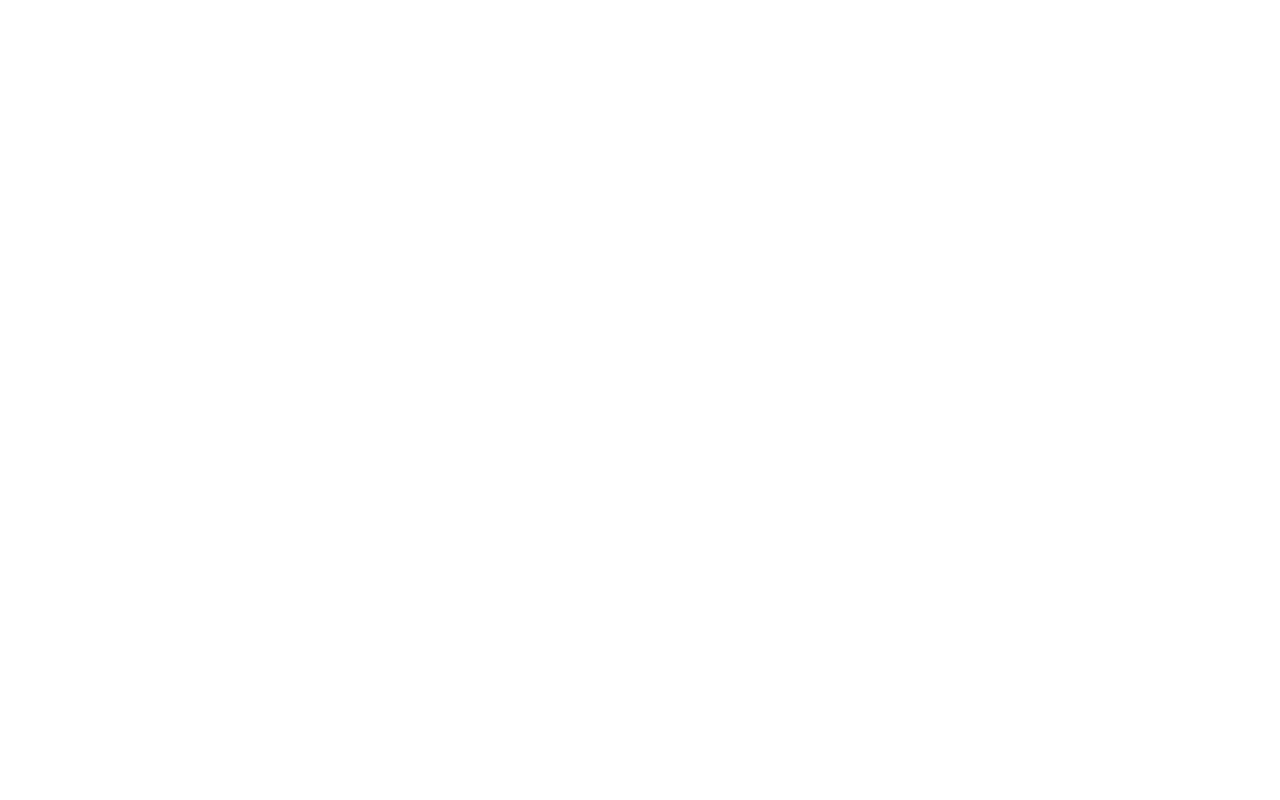
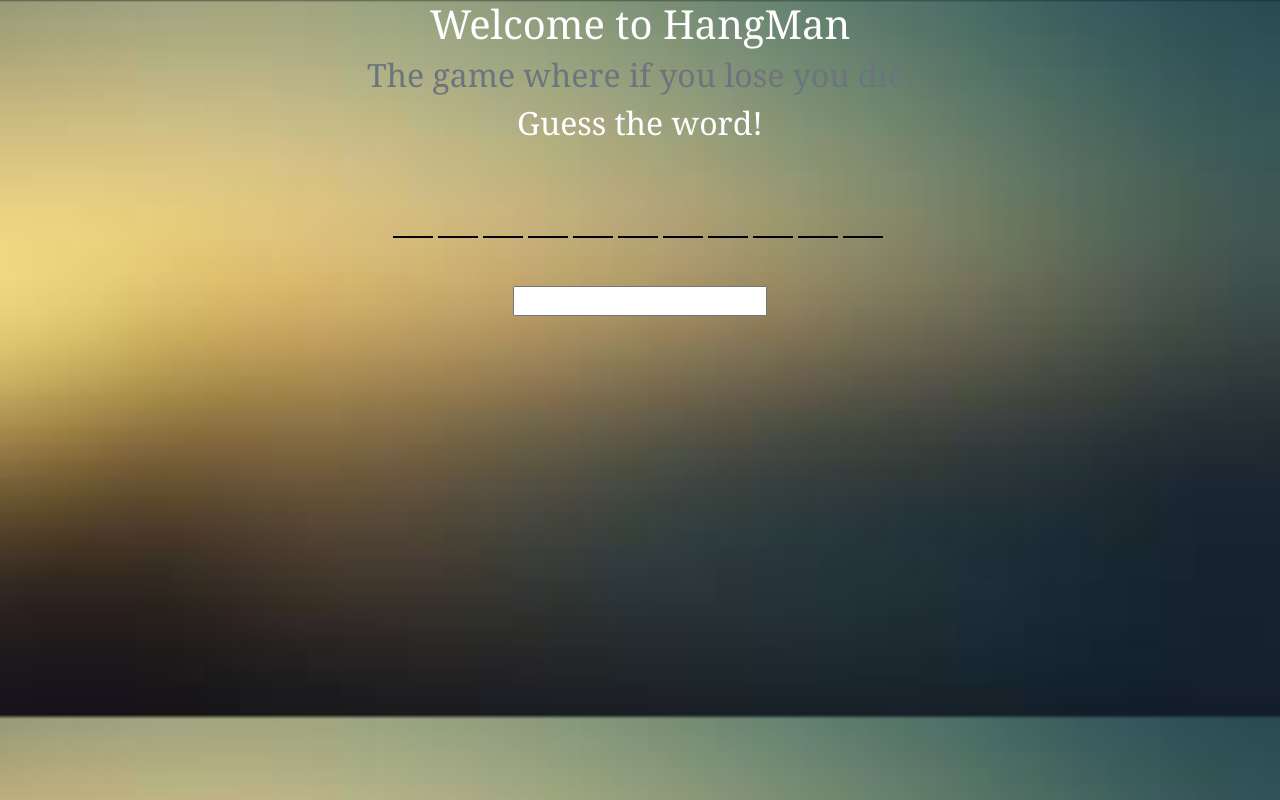
Before and after one commit to josha5/Word_guess_game, a plain HTML site: page index.html in a window 1280 px wide. Drawn offline with nearby package versions, Linux system fonts and the light colour scheme.

Commit message:
created randomWord function, checkGuessLetter function, and getGuessInput function

```diff
--- a/assets/css/style.css
+++ b/assets/css/style.css
@@ -0,0 +1,24 @@
+header {
+    text-align: center;
+    color: white;
+    font-weight: bold;
+}
+
+body {
+    background-image: url(../images/gradientImage.jpg);
+    background-size: cover;
+    font-family: Georgia;
+}
+
+h1,h2,h3,h4,h5 {
+    color: white;
+}
+
+.letterBox {
+    font-size: 24px;
+    width: 40px;
+    height: 40px;
+    padding: 3px;
+    margin-right: 5px;
+    border-bottom: 2px solid black;
+}
--- a/assets/javascript/game.js
+++ b/assets/javascript/game.js
@@ -0,0 +1,75 @@
+const alphabet = "abcdefghijklmnopqrstuvwxyz".split("");
+//console.log(alphabet);
+
+puzzleList = [
+	"alphabet", "kitten", "blasphemy", "telephone", "sinkhole", "hammer", "technical", "banana", "elementary", "laptop", "excellent", "famous", "cheese", "actress", "landlord", "interest", "lipstick", "cardboard", "hungry", "inventory", "windblown", "attempt", "liquid", "tranquil", "effect", "alcohol", "strawberry", "clinic", "alchemy", "figure", "virtual", "melee", "gravity", "sugar", "piglet", "orange"
+];
+
+const randomWord = function(puzzleList) {
+    // Grabbing random from puzzleList
+    let puzzleWord = puzzleList.splice(Math.floor(Math.random() * puzzleList.length), 1);
+
+    // splitting puzzle word into an array of letters
+    puzzleWord = puzzleWord[0].split("");
+
+    // Mapping over split puzzleword and returning the unicode value in the array
+    let puzzleWordMap = puzzleWord.map(l => {
+        return l.charCodeAt(0);
+    });
+    return puzzleWordMap;
+}
+
+const puzzleWordMap = randomWord(puzzleList);
+// console.log(puzzleWordMap.length);
+const createLetterBoxes = function(wordLength) {
+    let i = 0;
+    while(i <= wordLength) {
+        let letterBox = document.createElement("div");
+        letterBox.className = "letterBox";
+        document.querySelector("#hangManWord").appendChild(letterBox);
+        i++;
+    }
+}
+
+createLetterBoxes(puzzleWordMap.length);
+let selectedLetters = [];
+
+const checkGuessLetter = function(selectedLetters, puzzleWordMap) {
+    console.log(selectedLetters, puzzleWordMap);
+    let correctAnswers = [],
+        incorrectAnswers = [];
+        // looping over selectedLetters array and checking puzzleMap indexOf each letter
+    selectedLetters.forEach((letter, index, arr) => {
+        // if puzzleWordMap index of letter is not equal to -1 append paragraph tag.
+        if(puzzleWordMap.indexOf(letter) !== -1) {
+            let correctLetter = document.createElement("p");
+            // setting the inner html of the p tag to the letter from the char code value.
+            correctLetter.innerHTML = String.fromCharCode(arr[index]);
+            let letterPosition = puzzleWordMap.indexOf(letter);
+            // convert all boxes with the class of letter box to an array.
+            let letterBoxArray = Array.from(document.querySelectorAll(".letterBox"));
+            // looping over array and finding index match of the letter position.
+            letterBoxArray.forEach((box, index) => {
+                if(letterPosition === index) {
+                    box.appendChild(correctLetter);
+                }
+            });
+            puzzleWordMap[letterPosition] = 0;
+            console.log(puzzleWordMap);
+            // correctAnswers.push(arr[index]);
+        } else {
+            // if the letter has an index of -1 populate incorrectAnswers
+            incorrectAnswers.push(arr[index]);
+        }
+    });
+    console.log(correctAnswers, incorrectAnswers);
+}
+
+// Handling keypress event
+const getGuessInput = function(e) {
+    selectedLetters.push(e.charCode)
+    checkGuessLetter(selectedLetters, puzzleWordMap);
+}
+
+
+document.querySelector('#guessInput').addEventListener("keypress", getGuessInput);
--- a/index.html
+++ b/index.html
@@ -1,4 +1,43 @@
 <!DOCTYPE html>
 <html>
+    <head>
+        <title> Word Guess Game </title>
+        <link rel="stylesheet" href="https://maxcdn.bootstrapcdn.com/bootstrap/4.0.0/css/bootstrap.min.css" integrity="sha384-Gn5384xqQ1aoWXA+058RXPxPg6fy4IWvTNh0E263XmFcJlSAwiGgFAW/dAiS6JXm" crossorigin="anonymous">
+         <link href="css/custom.css" rel="stylesheet">
+        <link rel="stylesheet" href="assets/css/style.css">
+        <meta name="viewport" content="width=device-width, initial-scale=1.0">
 
+
+    </head>
+    <body>
+        <header>
+            <div class="page-header">
+              <h1 class="text-center">Welcome to HangMan <br><small class="text-secondary"> The game where if you lose you die.</small></h1>
+            </div>
+        </header>
+        <div class="container">
+            <div class="row">
+                <div class="col-md-12" id="firstRow">
+                    <h2 class="text-center">Guess the word!</h2>
+                </div>
+            </div>
+            <div class="row">
+                <div class="col-md-6 mx-auto mt-5 d-flex justify-content-center" id="hangManWord"></div>
+            </div>
+            <div class="row">
+                <div class="col-md-4 mx-auto">
+                    <div class="form-group">
+                        <div class="input-group">
+                            <label></label>
+                            <input type="text" id="guessInput" class="mx-auto mt-5">
+                        </div>
+                    </div>
+                </div>
+            </div>
+        </div>
+        <script src="https://code.jquery.com/jquery-3.2.1.slim.min.js" integrity="sha384-KJ3o2DKtIkvYIK3UENzmM7KCkRr/rE9/Qpg6aAZGJwFDMVNA/GpGFF93hXpG5KkN" crossorigin="anonymous"></script>
+        <script src="https://cdnjs.cloudflare.com/ajax/libs/popper.js/1.12.9/umd/popper.min.js" integrity="sha384-ApNbgh9B+Y1QKtv3Rn7W3mgPxhU9K/ScQsAP7hUibX39j7fakFPskvXusvfa0b4Q" crossorigin="anonymous"></script>
+        <script src="https://maxcdn.bootstrapcdn.com/bootstrap/4.0.0/js/bootstrap.min.js" integrity="sha384-JZR6Spejh4U02d8jOt6vLEHfe/JQGiRRSQQxSfFWpi1MquVdAyjUar5+76PVCmYl" crossorigin="anonymous"></script>
+        <script src="assets/javascript/game.js"></script>
+    </body>
 </html>
```
Also changed, not shown: assets/images/gradientImage.jpg (added).
